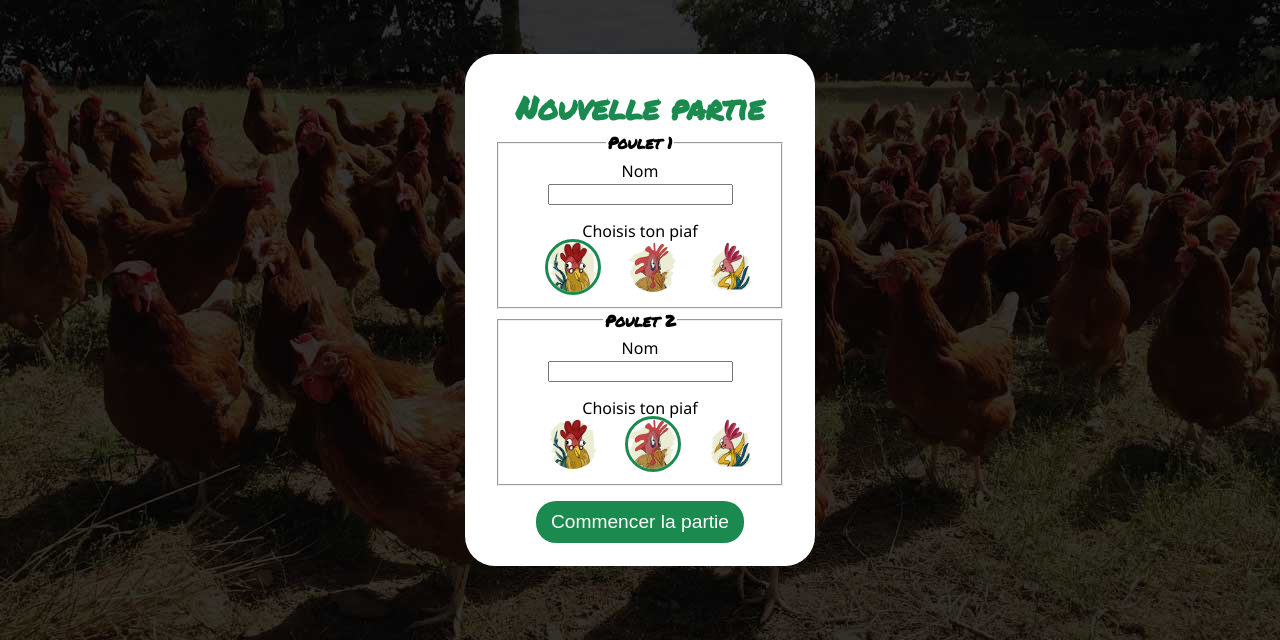
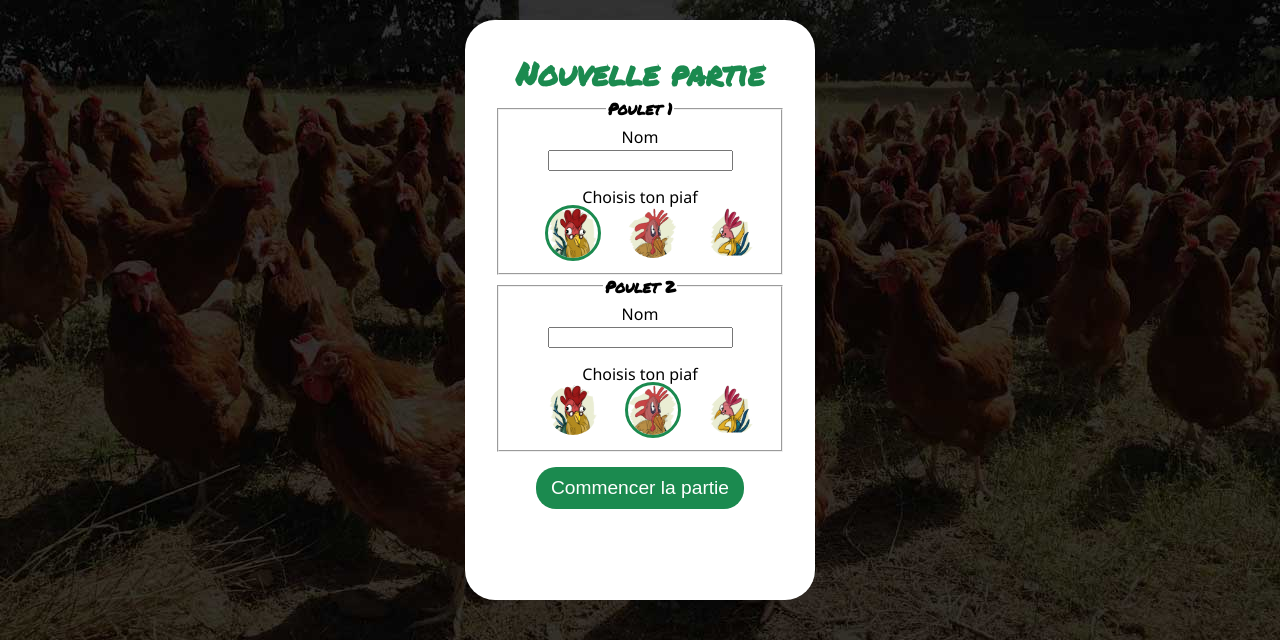
Before and after one commit to Auddde/jeu-de-d-s, a PHP site: page / in a window 1280 px wide. Shown: the part 160-800 px from the top of the page. Run offline with PHP 8.4, Linux system fonts and the light colour scheme.

Commit message:
CSS corrections

```diff
--- a/css/_sections.scss
+++ b/css/_sections.scss
@@ -15,7 +15,7 @@ header {
     padding : 30px;
     margin: 10px 10px 30px 10px;
     width: 80%;
-    height: 80%;
+    height: 100%;
     max-width: 350px;
     max-height: 580px;
     background-color: white;
--- a/css/style.css
+++ b/css/style.css
@@ -813,7 +813,7 @@ header {
   padding: 30px;
   margin: 10px 10px 30px 10px;
   width: 80%;
-  height: 80%;
+  height: 100%;
   max-width: 350px;
   max-height: 580px;
   background-color: white;
--- a/index.html
+++ b/index.html
@@ -9,6 +9,7 @@
     <meta name="description" content="Bienvenue dans l'arène des Maïs, où s'affrontent les plus redoutables coqs de la basse-cour !">
     <link rel="preconnect" href="https://fonts.gstatic.com">
     <link href="https://fonts.googleapis.com/css2?family=Permanent+Marker&display=swap" rel="stylesheet">
+    <link rel="icon" href="favicon.ico" />
 </head>
 <body>
     <header class="container-fluid">
```
Also changed, not shown: favicon.ico (added), 1 other file.
